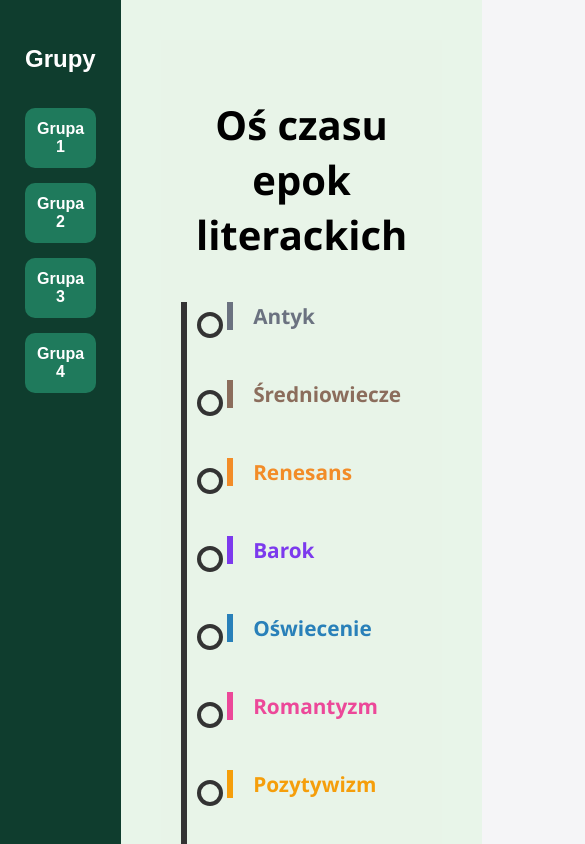
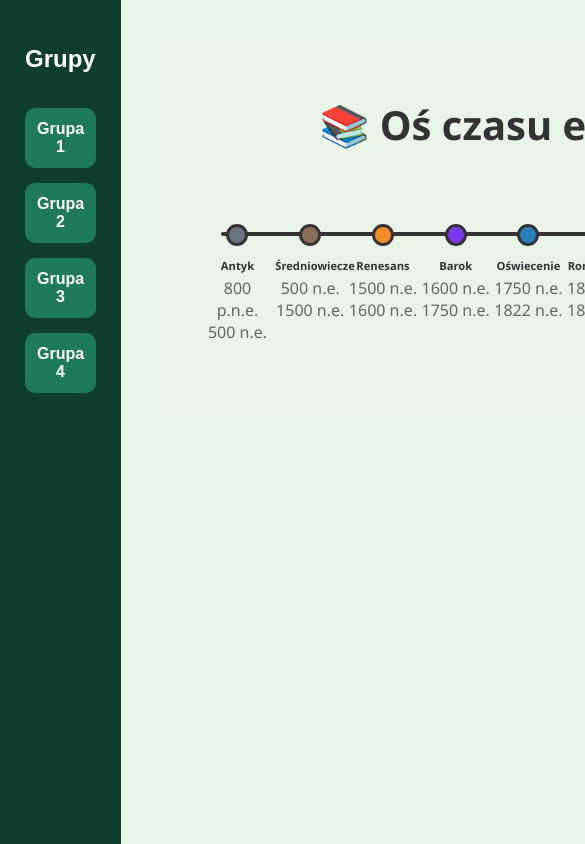
Before and after one commit to Jaca2706/-Mega-Mapa-Dorobku-Ludzkosci, a React (Vite) app: page /group1 in a window 390 px wide. Shown: the top 844 px of the page, 585 px wide, since content can reach past the window. Built offline with nearby package versions, Linux system fonts and the light colour scheme.

Commit message:
zmiana wyglądu strony

```diff
--- a/src/pages/g1/Group1.jsx
+++ b/src/pages/g1/Group1.jsx
@@ -1,7 +1,6 @@
 import { useState } from "react";
 import "./group1.css";
 import { historyData } from "../../baza/historyData";
-
 
 const okresy = [
   { id: "antyk", nazwa: "Antyk", kolor: "#6B7280", start: -800, koniec: 500 },
@@ -17,16 +16,11 @@ const okresy = [
   { id: "wspolczesnosc", nazwa: "Współczesność", kolor: "#16A34A", start: 1945, koniec: 2026 }
 ];
 
-
 const getEventsForPeriod = (start, end) => {
   return historyData.filter(item => {
     if (!item.time || !item.time.start) return false;
-
     const year = parseInt(item.time.start);
-
     if (isNaN(year)) return false;
-
-    // 🔥 KLUCZOWE: < zamiast <=
     return year >= start && year < end;
   });
 };
@@ -34,49 +28,80 @@ const getEventsForPeriod = (start, end) => {
 function Group1() {
   const [wybrany, setWybrany] = useState(null);
 
+  const formatYear = (year) => {
+    if (year < 0) return `${Math.abs(year)} p.n.e.`;
+    return `${year} n.e.`;
+  };
+
   return (
     <div className="timeline-container-vertical">
-      <h1>Oś czasu epok literackich</h1>
+      <h1>📚 Oś czasu epok literackich</h1>
 
-      <div className="timeline-vertical">
+      <div className="timeline-horizontal">
+        <div className="timeline-track"></div>
+
+        <div className="timeline-points-container">
           {okresy.map((okres) => {
-          const wydarzenia = getEventsForPeriod(okres.start, okres.koniec);
+            const isActive = wybrany === okres.id;
 
             return (
               <div
                 key={okres.id}
-              className={`period-block-vertical ${
-                wybrany === okres.id ? "active" : ""
-              }`}
-              style={{ borderLeftColor: okres.kolor }}
-              onClick={() =>
-                setWybrany(wybrany === okres.id ? null : okres.id)
-              }
+                className={`timeline-period-item ${isActive ? "active" : ""}`}
+                onClick={() => setWybrany(isActive ? null : okres.id)}
               >
                 <div
-                className="period-label-vertical"
-                style={{ color: okres.kolor }}
-              >
-                {okres.nazwa}
+                  className="timeline-dot"
+                  style={{
+                    backgroundColor: okres.kolor,
+                    "--dot-color": okres.kolor
+                  }}
+                ></div>
+                <div className="timeline-label">
+                  <div>{okres.nazwa}</div>
+                  <div className="timeline-dates">
+                    {formatYear(okres.start)}<br />{formatYear(okres.koniec)}
+                  </div>
+                </div>
+              </div>
+            );
+          })}
         </div>
 
-              {wybrany === okres.id && (
-                <ul className="period-details-vertical">
+        {/* Panel informacyjny */}
+        {wybrany && (() => {
+          const selectedPeriod = okresy.find(o => o.id === wybrany);
+          const wydarzenia = getEventsForPeriod(selectedPeriod.start, selectedPeriod.koniec);
+
+          return (
+            <div
+              className="timeline-info-panel"
+              style={{ "--panel-color": selectedPeriod.kolor }}
+            >
+              <button
+                className="close-info-panel"
+                onClick={() => setWybrany(null)}
+              >
+                ✕
+              </button>
+              <h3>{selectedPeriod.nazwa}</h3>
+              <div className="period-range">
+                📅 {formatYear(selectedPeriod.start)} – {formatYear(selectedPeriod.koniec)}
+              </div>
+              <ul>
                 {wydarzenia.length > 0 ? (
                   wydarzenia.map((item) => (
                     <li key={item.id}>
-                        <strong>{item.title.short}</strong> –{" "}
-                        {item.time.label}
+                      <strong>{item.title.short}</strong> – {item.time.label}
                     </li>
                   ))
                 ) : (
-                    <li>Brak danych</li>
+                  <li>📖 Brak wydarzeń dla tej epoki</li>
                 )}
               </ul>
-              )}
             </div>
           );
-        })}
+        })()}
       </div>
     </div>
   );
--- a/src/pages/g1/group1.css
+++ b/src/pages/g1/group1.css
@@ -1,9 +1,11 @@
 .timeline-container-vertical {
   padding: 30px 20px;
   font-family: 'Segoe UI', Tahoma, Geneva, Verdana, sans-serif;
-  max-width: 700px;
+  max-width: 100%;
   margin: 0 auto;
   background: #e8f4e8;
+  overflow-x: auto;
+  position: relative;
 }
 
 h1 {
@@ -11,69 +13,246 @@ h1 {
   margin-bottom: 40px;
   font-size: 2.5rem;
   font-weight: 700;
-}
-
-.timeline-vertical {
-  border-left: 6px solid #333;
-  position: relative;
-  padding-left: 40px;
-}
-
-/* Blok epoki pionowo */
-.period-block-vertical {
-  position: relative;
-  margin-bottom: 50px; /* duży odstęp między epokami */
-  padding-left: 20px;
-  border-left: 6px solid transparent;
-  cursor: pointer;
-  transition: background-color 0.3s ease;
-  user-select: none;
-  max-width: 600px;
-}
-
-.period-block-vertical:hover {
-  background-color: #d3e9d3;
-}
-
-.period-block-vertical.active {
-  background-color: #a8d5a8;
-  font-weight: 700;
-}
-
-/* Nazwa epoki */
-.period-label-vertical {
-  font-size: 1.3rem;
-  font-weight: 700;
-  margin-bottom: 10px;
   color: #333;
 }
 
-/* Szczegóły epoki pod nazwą */
-.period-details-vertical {
-  list-style-type: disc;
-  padding-left: 20px;
-  margin: 0;
-  line-height: 1.5;
-  font-size: 1rem;
-  color: #222;
+/* Pozioma oś czasu */
+.timeline-horizontal {
+  position: relative;
+  padding: 40px 20px;
+  max-width: 1400px;
+  margin: 0 auto;
+  overflow-x: auto;
 }
 
-/* Usuwamy domyślne pseudo-elementy - będziemy ustawiać kolory w JS */
-.period-block-vertical::before {
-  content: "";
-  position: absolute;
-  left: -36px;
-  top: 10px;
-  width: 18px;
-  height: 18px;
-  border-radius: 50%;
-  border: 4px solid #333;
-  background-clip: padding-box;
-  box-sizing: content-box;
-  transition: all 0.3s ease;
+/* Główna linia osi */
+.timeline-track {
+  position: relative;
+  height: 4px;
+  background: #333;
+  margin: 0 20px;
+  border-radius: 2px;
 }
 
-/* Po kliknięciu - kropka z czarną otoczką */
-.period-block-vertical.active::before {
-  border-color: gray;
+/* Kontener na wszystkie punkty */
+.timeline-points-container {
+  position: relative;
+  display: flex;
+  justify-content: space-between;
+  align-items: flex-start;
+  margin-top: -12px;
+  min-width: 1000px;
 }
+
+/* Pojedynczy punkt/epoka */
+.timeline-period-item {
+  position: relative;
+  display: flex;
+  flex-direction: column;
+  align-items: center;
+  flex: 1;
+  cursor: pointer;
+  transition: all 0.3s ease;
+  min-width: 80px;
+}
+
+/* Kropka */
+.timeline-dot {
+  width: 20px;
+  height: 20px;
+  border-radius: 50%;
+  background-color: var(--dot-color);
+  border: 3px solid #333;
+  transition: all 0.3s ease;
+  position: relative;
+  z-index: 2;
+  cursor: pointer;
+}
+
+.timeline-period-item:hover .timeline-dot {
+  transform: scale(1.2);
+  box-shadow: 0 0 0 3px rgba(0,0,0,0.1);
+}
+
+/* Aktywna kropka - czarna otoczka */
+.timeline-period-item.active .timeline-dot {
+  border-color: black;
+  transform: scale(1.2);
+  box-shadow: 0 0 0 2px rgba(0,0,0,0.2);
+}
+
+/* Etykieta pod kropką */
+.timeline-label {
+  margin-top: 12px;
+  text-align: center;
+  font-size: 1rem;
+  font-weight: 600;
+  color: #333;
+  transition: all 0.3s ease;
+  max-width: 100px;
+}
+
+.timeline-dates {
+  font-size: 1rem;
+  font-weight: normal;
+  color: #666;
+  margin-top: 4px;
+}
+
+.timeline-period-item.active .timeline-label {
+  color: var(--dot-color);
+  transform: translateY(-2px);
+}
+
+/* Panel z informacjami - większy i lepiej widoczny */
+.timeline-info-panel {
+  background: white;
+  border-radius: 12px;
+  box-shadow: 0 10px 30px rgba(0,0,0,0.15);
+  padding: 25px;
+  margin-top: 50px;
+  animation: slideUp 0.4s ease-out;
+  border-left: 5px solid var(--panel-color);
+  max-width: 90%;
+  margin-left: auto;
+  margin-right: auto;
+}
+
+@keyframes slideUp {
+  from {
+    opacity: 0;
+    transform: translateY(30px);
+  }
+  to {
+    opacity: 1;
+    transform: translateY(0);
+  }
+}
+
+.timeline-info-panel h3 {
+  color: #333;
+  font-size: 1.6rem;
+  margin-bottom: 8px;
+  margin-top: 0;
+}
+
+.timeline-info-panel .period-range {
+  color: var(--panel-color);
+  font-weight: 600;
+  margin-bottom: 20px;
+  font-size: 1rem;
+  padding-bottom: 10px;
+  border-bottom: 2px solid #eee;
+}
+
+.timeline-info-panel ul {
+  list-style: none;
+  padding: 0;
+  margin: 0;
+  max-height: 400px;
+  overflow-y: auto;
+}
+
+.timeline-info-panel li {
+  padding: 12px 15px;
+  margin: 8px 0;
+  background: #f8f9fa;
+  border-radius: 8px;
+  border-left: 3px solid var(--panel-color);
+  transition: all 0.2s ease;
+  animation: fadeInItem 0.3s ease-out;
+}
+
+@keyframes fadeInItem {
+  from {
+    opacity: 0;
+    transform: translateX(-15px);
+  }
+  to {
+    opacity: 1;
+    transform: translateX(0);
+  }
+}
+
+.timeline-info-panel li:hover {
+  background: #e9ecef;
+  transform: translateX(5px);
+}
+
+.timeline-info-panel strong {
+  color: var(--panel-color);
+}
+
+/* Przycisk zamykania */
+.close-info-panel {
+  float: right;
+  background: none;
+  border: none;
+  font-size: 24px;
+  cursor: pointer;
+  color: #999;
+  transition: all 0.2s ease;
+  width: 30px;
+  height: 30px;
+  display: flex;
+  align-items: center;
+  justify-content: center;
+  border-radius: 50%;
+}
+
+.close-info-panel:hover {
+  color: #333;
+  background: #f0f0f0;
+}
+
+/* Responsywność */
+@media (max-width: 768px) {
+  .timeline-points-container {
+    min-width: 800px;
+  }
+
+  .timeline-period-item {
+    min-width: 60px;
+  }
+
+  .timeline-label {
+    font-size: 0.7rem;
+    max-width: 70px;
+  }
+
+  .timeline-dates {
+    font-size: 1rem;
+  }
+
+  .timeline-dot {
+    width: 16px;
+    height: 16px;
+  }
+
+  .timeline-info-panel {
+    padding: 15px;
+  }
+
+  .timeline-info-panel h3 {
+    font-size: 1.3rem;
+  }
+}
+
+/* Dostosowanie przewijania */
+.timeline-horizontal::-webkit-scrollbar {
+  height: 8px;
+}
+
+.timeline-horizontal::-webkit-scrollbar-track {
+  background: #ddd;
+  border-radius: 4px;
+}
+
+.timeline-horizontal::-webkit-scrollbar-thumb {
+  background: #999;
+  border-radius: 4px;
+}
+
+.timeline-horizontal::-webkit-scrollbar-thumb:hover {
+  background: #666;
+}
```
Lines whose indentation alone changed are shown as unchanged.
